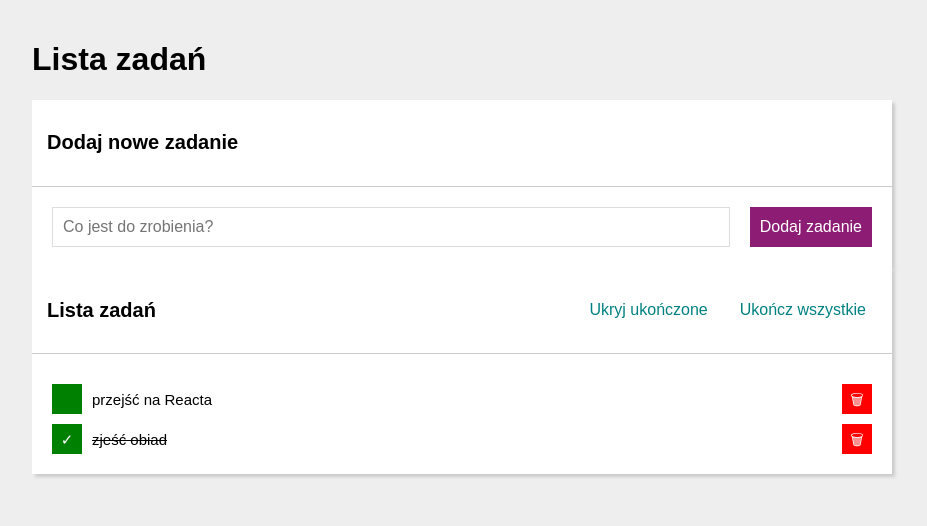
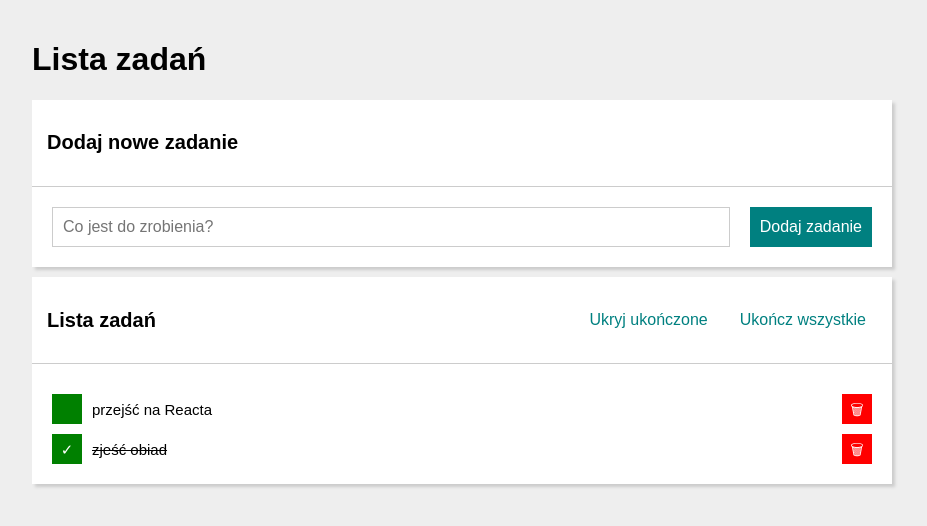
Before and after one commit to KatarzynaZaloba/todo-list-react, a React (Create React App) app: page / in a window 1280 px wide. Shown: the top 526 px of the page, without its empty margins (178-1105 px from the left). Built offline with nearby package versions, Linux system fonts and the light colour scheme.

Commit message:
'import React from' removed

```diff
--- a/src/Form/style.css
+++ b/src/Form/style.css
@@ -1,35 +1,35 @@
 .form {
     display: grid;
     grid-template-columns: 1fr auto;
-    grid-gap: 20px;
+    gap: 20px;
     padding: 20px;
+    margin-bottom: 10px;
 }
 
-@media (max-width: 767px) {
+@media (max-width: 768px) {
     .form {
         grid-template-columns: 1fr;
     }
 }
 
 .form__input {
+    border: 1px solid #ccc;
     padding: 10px;
-    border: 1px solid #ddd;
 }
 
 .form__button {
+    border: none;
+    background-color: teal;
+    color: white;
     padding: 10px;
-    background-color: hwb(313 11% 45%);
-    color: white;
-    border: none;
-    transition: 0.5s;
-
+    transition: 1s;
 }
 
 .form__button:hover {
-    background-color: hwb(313 11% 35%);
-    transform: scale(1.05);
+    background-color: hsl(180, 100%, 15%);
+    transform: scale(1.1);
 }
 
 .form__button:active {
-    background-color: hwb(313 11% 25%);
+    background-color: hsl(180, 100%, 35%);
 }
--- a/src/Header/index.js
+++ b/src/Header/index.js
@@ -1,9 +1,7 @@
-import React from "react";
-
-const Header = ({title}) => (
-    <header>
-        <h1>{title}</h1>
-      </header>
+const Header = ({ title }) => (
+  <header>
+      <h1>{title}</h1>
+  </header>
 );
 
 export default Header;
```
